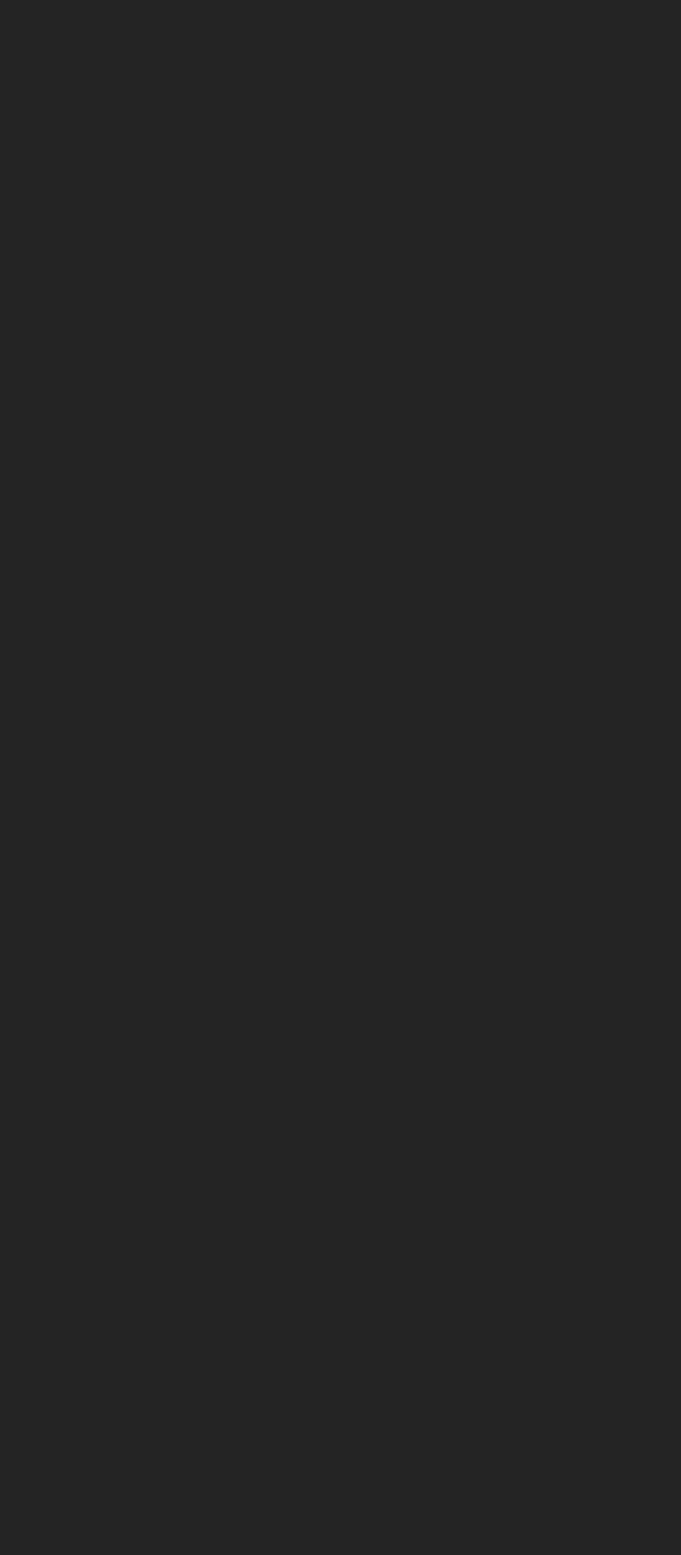
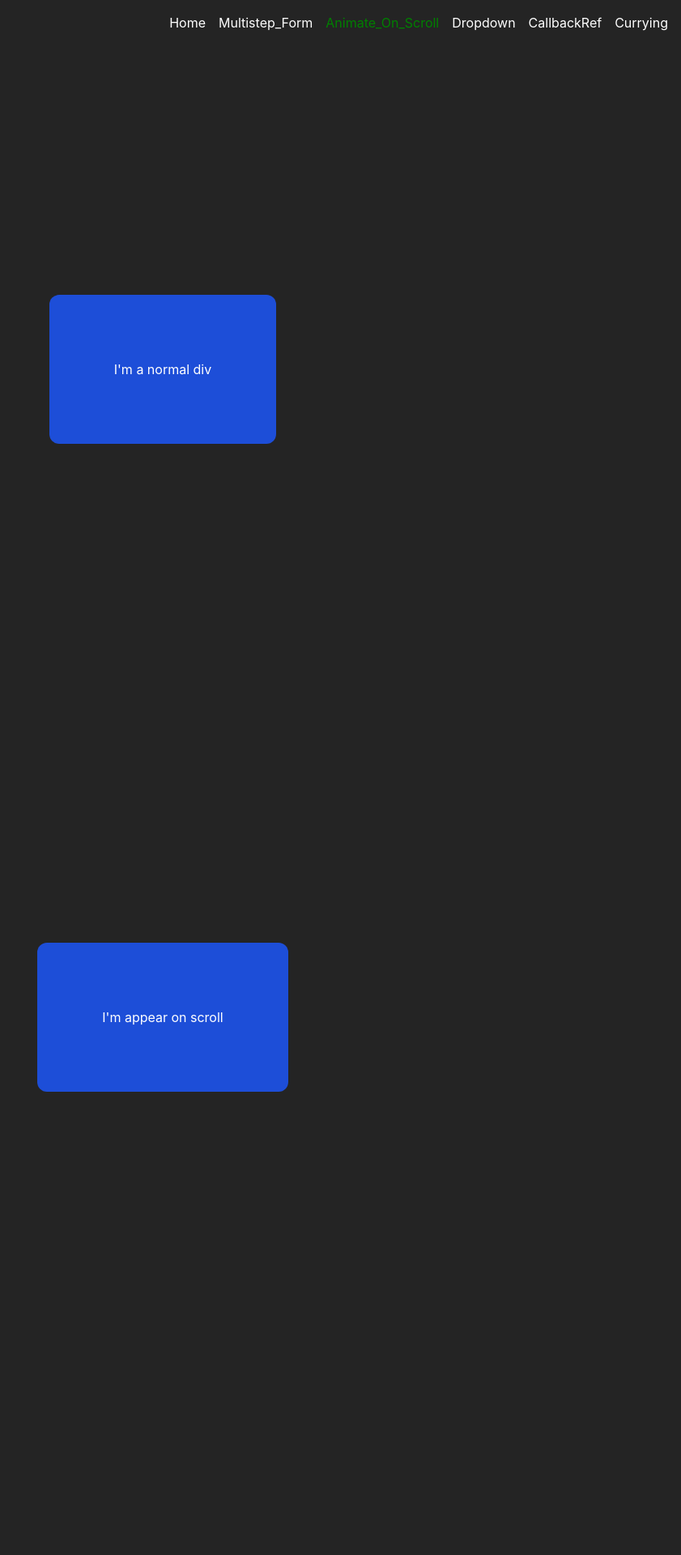
Before and after one commit to James-P-Boyle/React-Ts-Lab, a React (Vite) app: page /animate-on-scroll in a window 1280 px wide. Before the commit this address had no page. Shown: the top 1920 px of the page at 81% size, without its empty margins (439-1280 px from the left). Before the commit the page ends 800 px from the top, so only its background shows below. Built offline with nearby package versions, Linux system fonts and the light colour scheme.

Commit message:
Create animate on scroll component

```diff
--- /dev/null
+++ b/src/animateOnScroll/HomePage.tsx
@@ -0,0 +1,28 @@
+import AnimateOnScroll from "./components/AnimateOnScroll"
+
+interface SampleComponentProps {
+  children: React.ReactNode
+}
+
+export default function HomePage() {
+
+  return (
+    <>
+      <SampleComponent>I'm a normal div</SampleComponent>
+      <AnimateOnScroll direction="right">
+        <SampleComponent>I'm appear on scroll</SampleComponent>
+      </AnimateOnScroll>
+      <AnimateOnScroll reappear={true}>
+        <SampleComponent>I'm appear on scroll</SampleComponent>
+      </AnimateOnScroll>
+    </>
+  )
+}
+
+const SampleComponent = ({ children }: SampleComponentProps) => {
+  return (
+    <div className='grid h-screen grid-cols-1 place-items-center'>
+      <h1 className='p-20 text-white bg-blue-700 rounded-xl'>{children}</h1>
+    </div>
+  )
+}
--- /dev/null
+++ b/src/animateOnScroll/components/AnimateOnScroll.tsx
@@ -0,0 +1,40 @@
+import useElementOnScreen from "../hooks/useElementOnScreen"
+
+interface AnimateOnScrollProps {
+  children: React.ReactNode
+  reappear?: boolean;
+  threshold?: number;
+  direction?: 'left' | 'right';
+}
+
+export default function AnimateOnScroll({
+  children,
+  reappear,
+  threshold = 0.5,
+  direction = 'left'
+}: AnimateOnScrollProps) {
+
+  const [ containerRef, isVisible ] = useElementOnScreen({
+    threshold,
+    reappear
+  })
+
+  const translateAxis = direction === 'left' ? '-' : ''
+
+  return (
+    <>
+      <div
+        ref={containerRef}
+        className={`transition duration-1000
+          ${
+            isVisible
+              ? 'opacity-100 blur-none translate-x-0'
+              : `opacity-0 blur-lg ${translateAxis}translate-x-60`
+          }
+          motion-reduce:transition-none motion-reduce:hover:transform-none`}
+      >
+        {children}
+      </div>
+    </>
+  )
+}
--- /dev/null
+++ b/src/animateOnScroll/hooks/useElementOnScreen.tsx
@@ -0,0 +1,46 @@
+import { useEffect, useRef, useState } from "react"
+
+type Options = {
+  threshold: number
+  reappear?: boolean
+}
+
+export default function useElementOnScreen(options: Options): [React.RefObject<HTMLDivElement>, boolean] {
+
+  const containerRef = useRef<HTMLDivElement>(null)
+  const [isVisible, setIsVisible] = useState<boolean>(false)
+
+  const makeAppear = (entries: IntersectionObserverEntry[]): void => {
+    const [ entry ] = entries
+
+    if(entry.isIntersecting){
+      setIsVisible(true)
+    }
+  }
+
+  const makeAppearRepeating = (entries: IntersectionObserverEntry[]) => {
+    const [ entry ] = entries
+    setIsVisible(entry.isIntersecting)
+  }
+
+  const callback = options.reappear ? makeAppearRepeating : makeAppear
+
+  useEffect(() => {
+    const containerRefCurrent = containerRef.current
+    const observer = new IntersectionObserver(callback, options)
+
+    if(containerRefCurrent) {
+      observer.observe(containerRefCurrent)
+    }
+
+    return () => {
+      if(containerRefCurrent) {
+        observer.unobserve(containerRefCurrent)
+      }
+    }
+  }, [containerRef, options, callback])
+
+
+
+  return [ containerRef, isVisible ]
+}
--- a/src/components/NavBar.tsx
+++ b/src/components/NavBar.tsx
@@ -15,7 +15,13 @@ export default function NavBar() {
         to="/multistep-form"
         className={({ isActive }) => isActive ? "active-link" : "" }
       >
-        Multistep Form
+        Multistep_Form
+      </NavLink>
+      <NavLink
+        to="/animate-on-scroll"
+        className={({ isActive }) => isActive ? "active-link" : "" }
+      >
+        Animate_On_Scroll
       </NavLink>
       <NavLink
         to="/dropdown"
--- a/src/routes/Routing.tsx
+++ b/src/routes/Routing.tsx
@@ -5,6 +5,7 @@ import Currying from "../concepts/Currying";
 import RefCallback from "../refCallback/RefCallback";
 import Home from "../Home";
 import DropDown from "../dropDown/DropDown";
+import AnimateOnScroll from "../animateOnScroll/HomePage";
 
 export default function Routing() {
 
@@ -13,6 +14,7 @@ export default function Routing() {
       <Route path="/"  element={<MainLayout/>}>
         <Route index element={<Home />}/>
         <Route path="/multistep-form"  element={<MuliStepForm />}/>
+        <Route path="/animate-on-scroll"  element={<AnimateOnScroll />}/>
         <Route path="/dropdown"  element={<DropDown/>}/>
         <Route path="/ref-callback"  element={<RefCallback />}/>
         <Route path="/currying" element={<Currying />}/>
```
